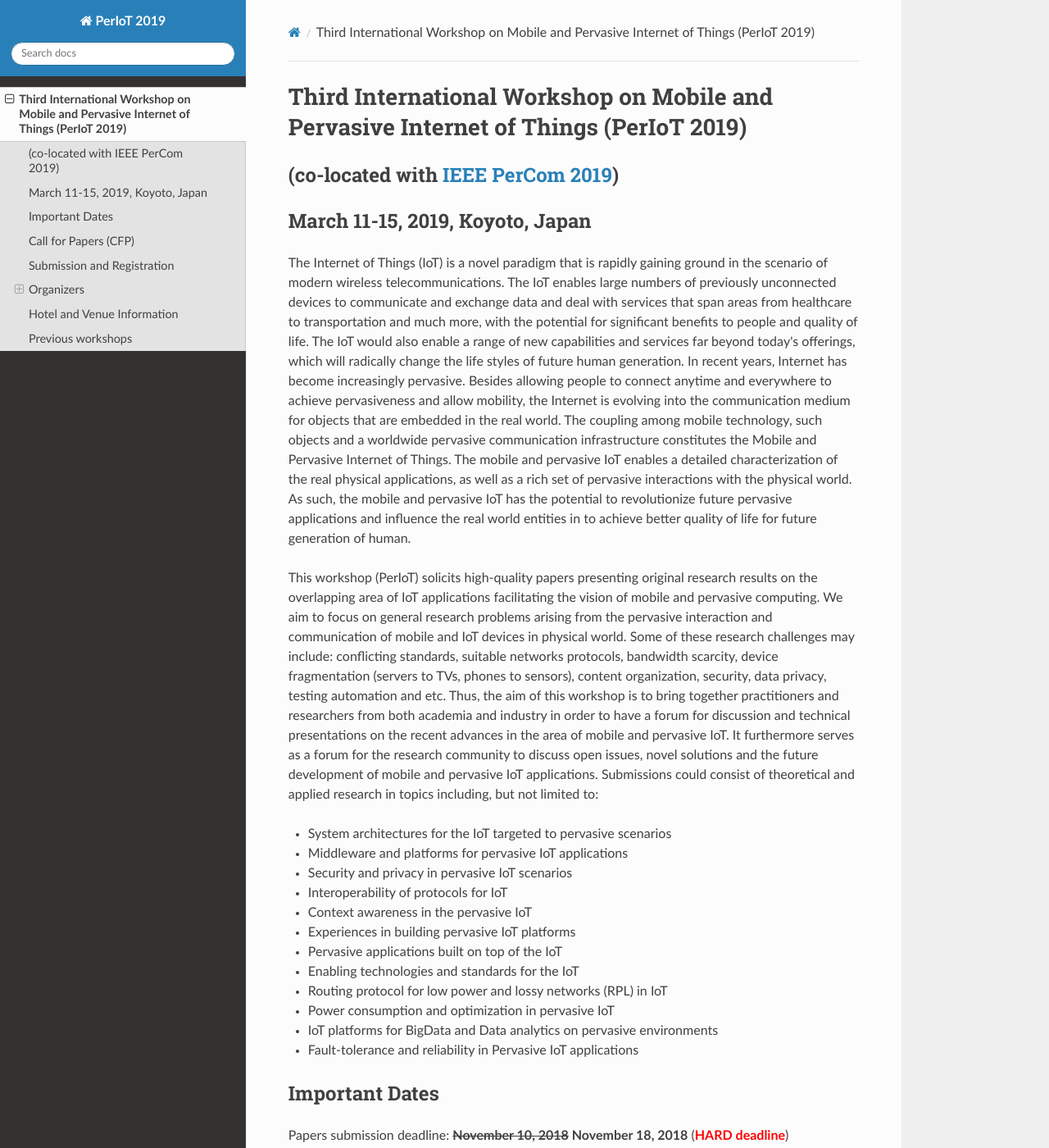
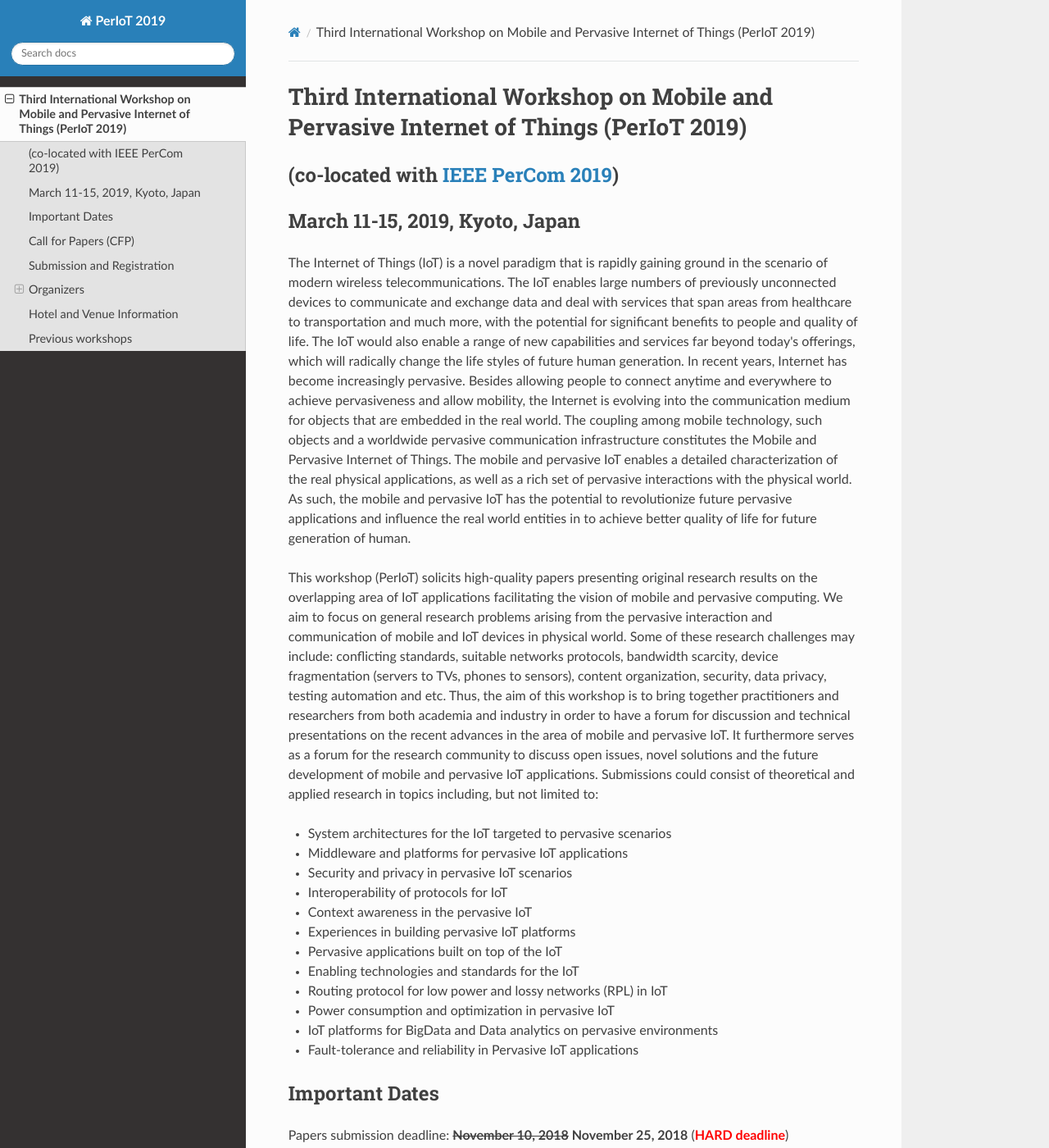
Before and after one commit to periot/2019, an MkDocs documentation site: the page built from website/docs/index.md, in a window 1280 px wide and 1400 px high. Shown: the whole window at 82% size. Built offline with MkDocs 1.6.1, drawn with Linux system fonts in a browser that asks for light colours; nearby versions of some CDN libraries; some of the changed text lies outside the part shown.

Commit message:
Updated the deadline

```diff
--- a/website/docs/index.md
+++ b/website/docs/index.md
@@ -2,7 +2,7 @@
 
 ##<a href=dummy></a> (co-located with [IEEE PerCom 2019](http://www.percom.org/))
 
-##<a href=dummy></a> March 11-15, 2019, Koyoto, Japan
+##<a href=dummy></a> March 11-15, 2019, Kyoto, Japan
 
 
 
@@ -26,7 +26,7 @@ This workshop (PerIoT) solicits high-quality papers presenting original research
 ## Important Dates
 
 Papers submission deadline: **<strike>November 10, 2018</strike>
-  November 18, 2018** (<font color="red">**HARD deadline**</font>)<br>
+  November 25, 2018** (<font color="red">**HARD deadline**</font>)<br>
 Author notification due: **December 22, 2018**<br>
 Camera ready deadline: **January 11, 2019 (FIRM)**<br>
 Author registration deadline: **January 11, 2019 (FIRM)**<br>
```
Also changed, not shown: other parts of website/docs/index.md (+1 -1 lines).
